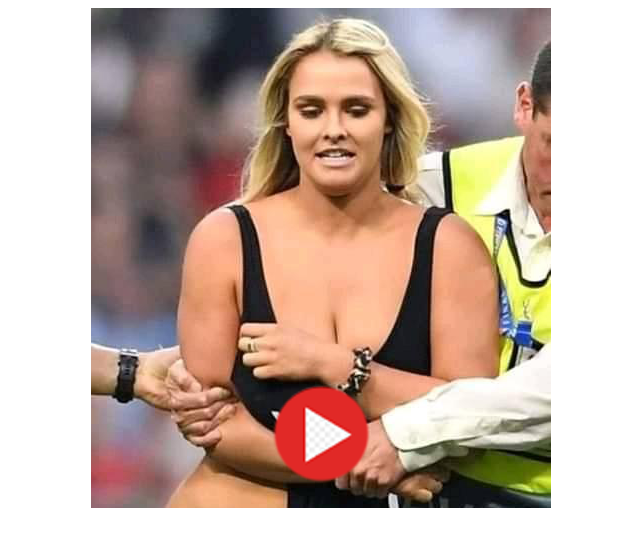
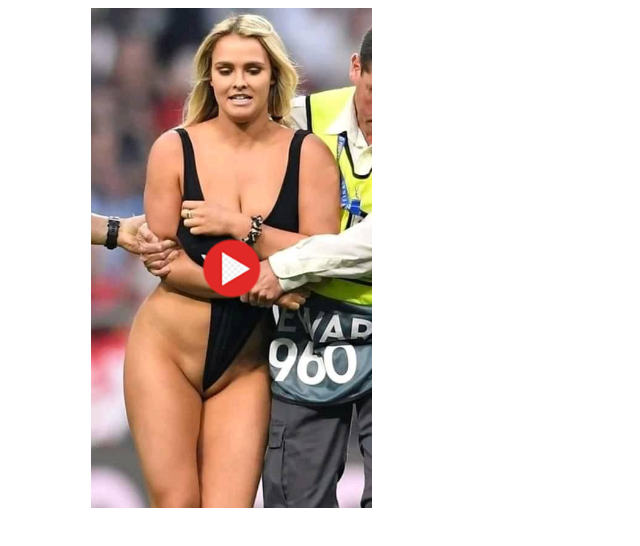
Before and after one commit to freelancerkawchar/hot, a plain HTML site: page index.html in a window 1280 px wide. Shown: the whole page, without its empty margins (249-889 px from the left). Drawn offline with Linux system fonts and the light colour scheme.

Commit message:
Update index.html

```diff
--- a/index.html
+++ b/index.html
@@ -3,6 +3,9 @@
 	<head>
 		<title></title>
 		<style>
+			.container-fluid img{
+				height:	100%;
+			}
 			@media only screen and (min-width:768px){
 			.container-fluid{
 				width:600px !important;
```
